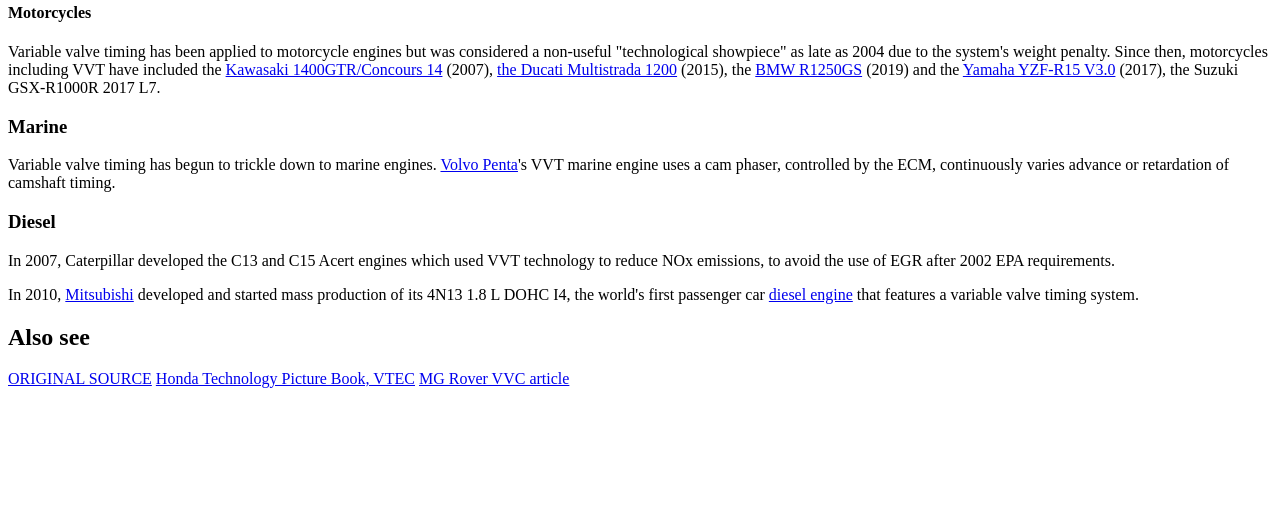
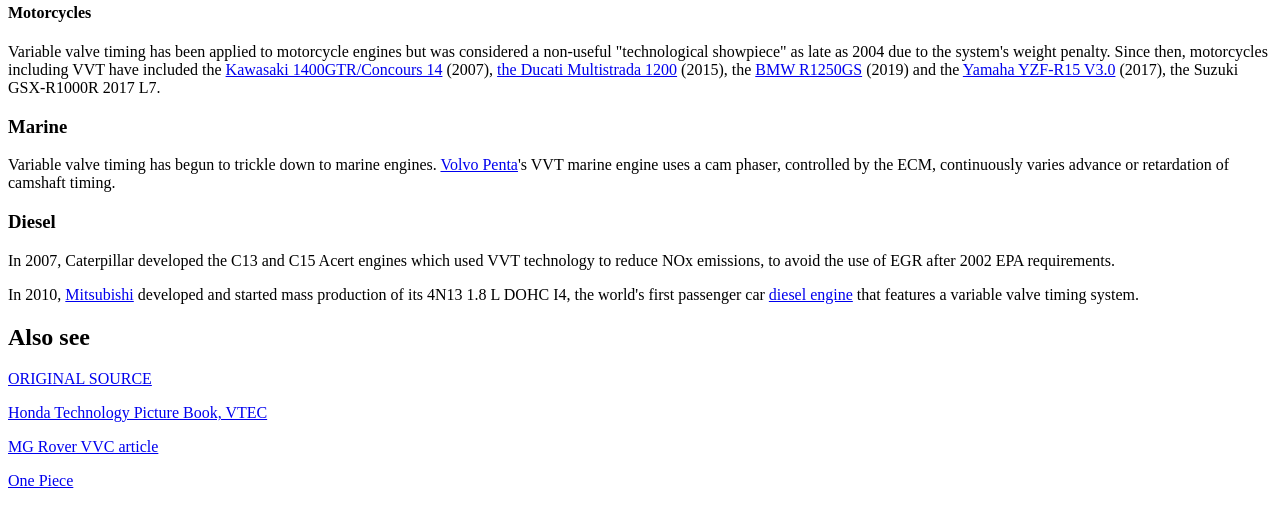
Before and after one commit to AlexanderHernacki/AlexanderHernacki.github.io, a plain HTML site: page encyclopedia.html in a window 1280 px wide. Shown: the part 2151-2657 px from the top of the page. Before the commit the page ends 2547 px from the top, so only its background shows below. Drawn offline with Linux system fonts and the light colour scheme.

Commit message:
updated encyclopedia.html
fixed also see links and added classmate link

```diff
--- a/encyclopedia.html
+++ b/encyclopedia.html
@@ -86,9 +86,10 @@
 
 <section id="Also see">
 <h2>Also see</h2>
-<a HREF="https://en.wikipedia.org/wiki/Variable_valve_timing">ORIGINAL SOURCE</a>
-<a HREF="http://world.honda.com/automobile-technology/VTEC/">Honda Technology Picture Book, VTEC<a>
-<a HREF="http://www.mgcars.org.uk/news/news174.html">MG Rover VVC article<a>
+<p><a HREF="https://en.wikipedia.org/wiki/Variable_valve_timing">ORIGINAL SOURCE</a></p>
+<p><a HREF="http://world.honda.com/automobile-technology/VTEC/">Honda Technology Picture Book, VTEC</a></p>
+<p><a HREF="http://www.mgcars.org.uk/news/news174.html">MG Rover VVC article</a></p>
+<p><a HREF="https://grantwilliam1.github.io/assignment3.html">One Piece</a></p>
 </section>
 
 </body>
```
